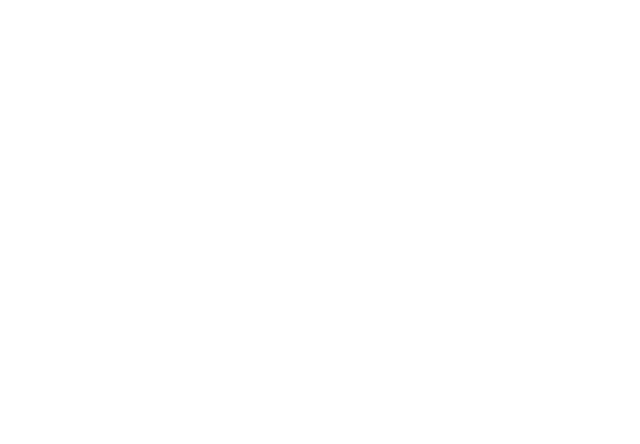
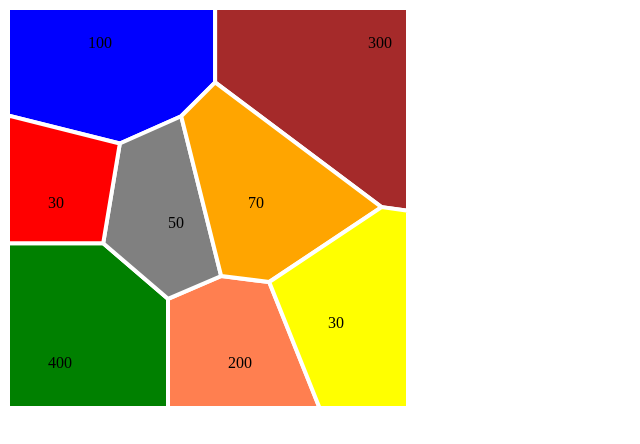
Before and after one commit to ris58h/voronoi, a plain HTML site: page index.html in a window 1280 px wide. Shown: the whole page, without its empty margins (0-640 px from the left). Drawn offline with Linux system fonts and the light colour scheme.

Commit message:
Example with SVG diagram

```diff
--- a/index.html
+++ b/index.html
@@ -5,8 +5,69 @@
     <meta name="description" content="Voronoi">
     <meta name="viewport" content="width=device-width, initial-scale=1.0">
     <title>Voronoi</title>
-    <script type="module" src="./index.js"></script>
 </head>
 <body>
+    <svg id="svg" width="400" height="400" viewBox="0 0 100 100">
+        <style>
+            text {
+                font-size: 4px;
+            }
+          </style>
+    </svg>
+
+    <script type="module">
+        import {Cell, Line, Point, Polygon, WeightedPoint} from "./core.js"
+        import * as powerDiagram from "./power-diagram.js"
+
+        const boundPolygon = new Polygon([new Point(0, 0), new Point(100, 0), new Point(100, 100), new Point(0, 100)])
+        const generators = [
+            new WeightedPoint(20, 10, 100),
+            new WeightedPoint(90, 10, 300),
+            new WeightedPoint(55, 90, 200),
+            new WeightedPoint(10, 90, 400),
+            new WeightedPoint(40, 55, 50),
+            new WeightedPoint(60, 50, 70),
+            new WeightedPoint(10, 50, 30),
+            new WeightedPoint(80, 80, 30),
+        ]
+        const cells = powerDiagram.calculate(boundPolygon, generators)
+
+        const colors = [
+            "blue",
+            "brown",
+            "coral",
+            "green",
+            "grey",
+            "orange",
+            "red",
+            "yellow",
+        ]
+
+        const svg = document.getElementById("svg")
+        cells.forEach((cell, index) => {
+            const points = cell.polygon.vertices
+            const color = colors[index % colors.length]
+            svg.appendChild(polygonElement(points, color, "white"))
+
+            const weightedPoint = generators[index]
+            svg.appendChild(textElement(weightedPoint.x, weightedPoint.y, weightedPoint.weight))
+        })
+
+        function polygonElement(points, fill = "none", stroke = "black") {
+            const element = document.createElementNS("http://www.w3.org/2000/svg", "polygon")
+            element.setAttribute("points", points.map(v => `${v.x},${v.y}`).join(" "))
+            element.setAttribute("fill", fill)
+            element.setAttribute("stroke", stroke)
+            return element
+        }
+
+        function textElement(x, y, text) {
+            const element = document.createElementNS("http://www.w3.org/2000/svg", "text")
+            element.setAttribute("x", x)
+            element.setAttribute("y", y)
+            element.textContent = text
+            return element
+        }
+    </script>
 </body>
 </html>
--- a/index.js
+++ /dev/null
@@ -1,10 +0,0 @@
-import {Cell, Line, Point, Polygon, WeightedPoint} from "./core.js"
-import * as powerDiagram from "./power-diagram.js"
-
-const boundPolygon = new Polygon([new Point(0, 0), new Point(100, 0), new Point(100, 100), new Point(0, 100)])
-const generators = [
-    new WeightedPoint(10, 10, 100),
-    new WeightedPoint(90, 90, 200),
-]
-const cells = powerDiagram.calculate(boundPolygon, generators)
-console.log(cells)
```
